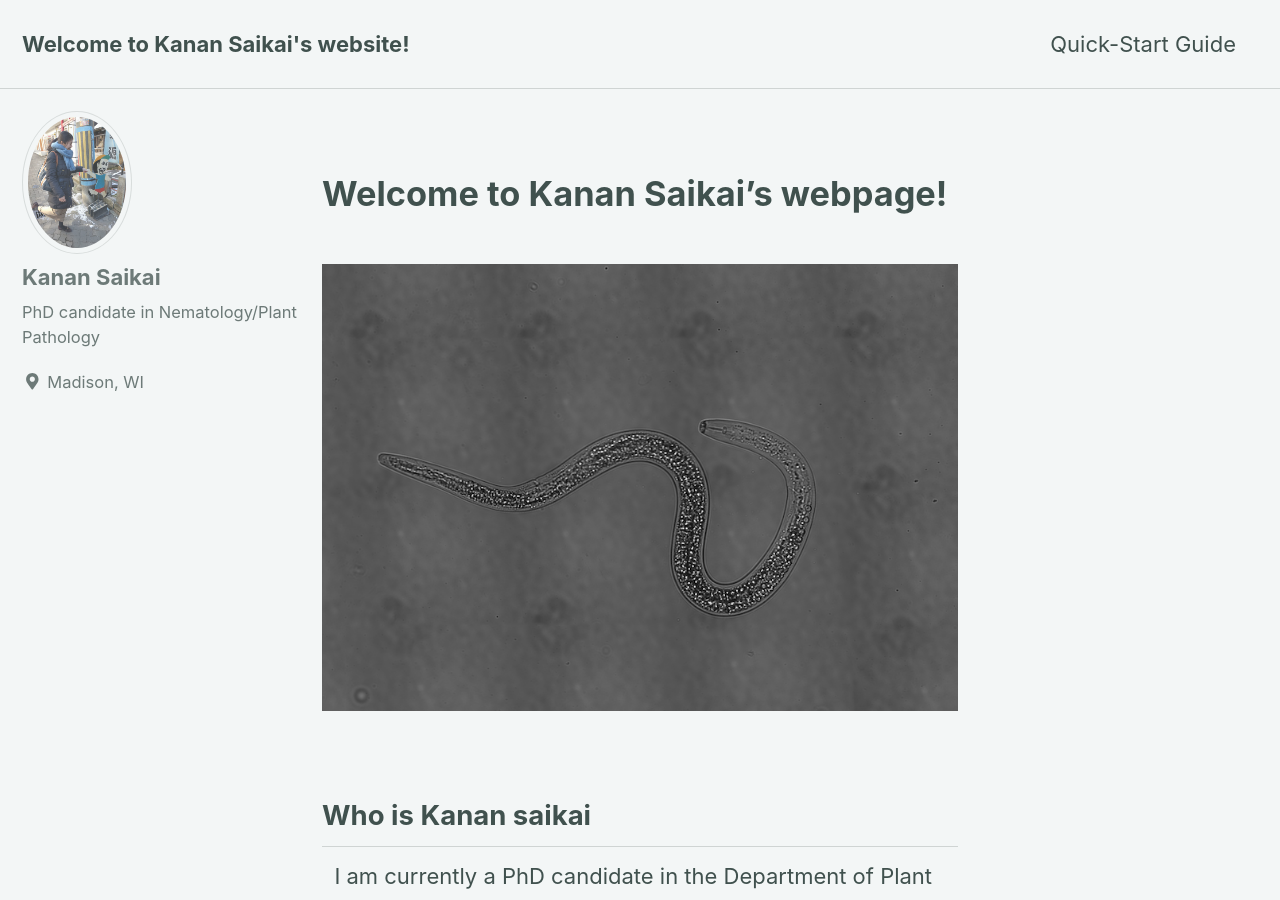
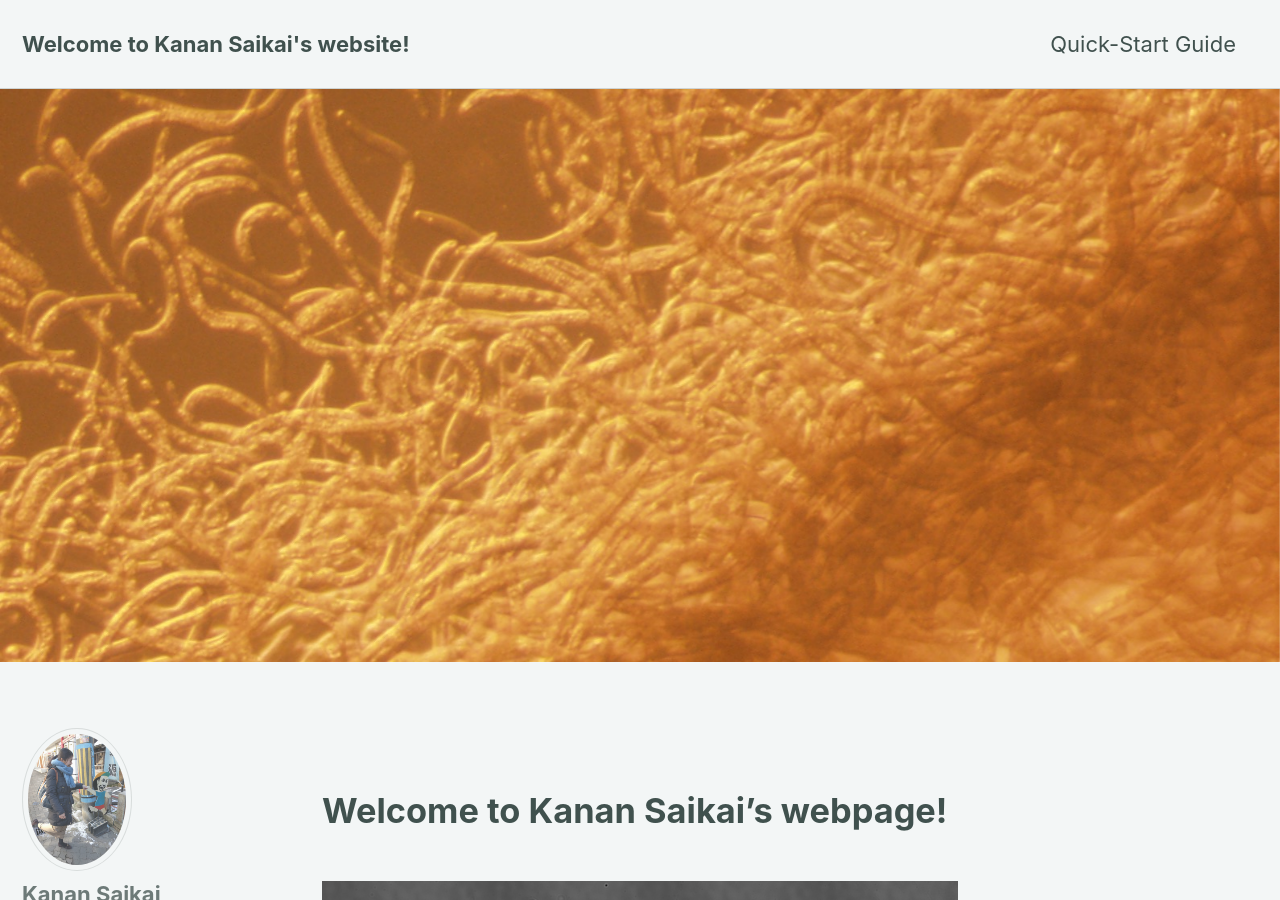
Before and after one commit to ksaikai/ksaikai.github.io, a Jekyll site: the page built from index.md, in a window 1280 px wide and 900 px high. Built offline with Jekyll 4.4.1, drawn with Linux system fonts in a browser that asks for light colours; cached includes are drawn as plain includes; nearby versions of some CDN libraries.

Commit message:
Update index.md

```diff
--- a/index.md
+++ b/index.md
@@ -2,7 +2,7 @@
 layout: single
 author_profile: true
 header:
-  Image: ![](github_ks_frontimage.jpg)
+  image: "github_ks_frontimage.jpg"
 ---
 
 # Welcome to Kanan Saikai's webpage!
```
